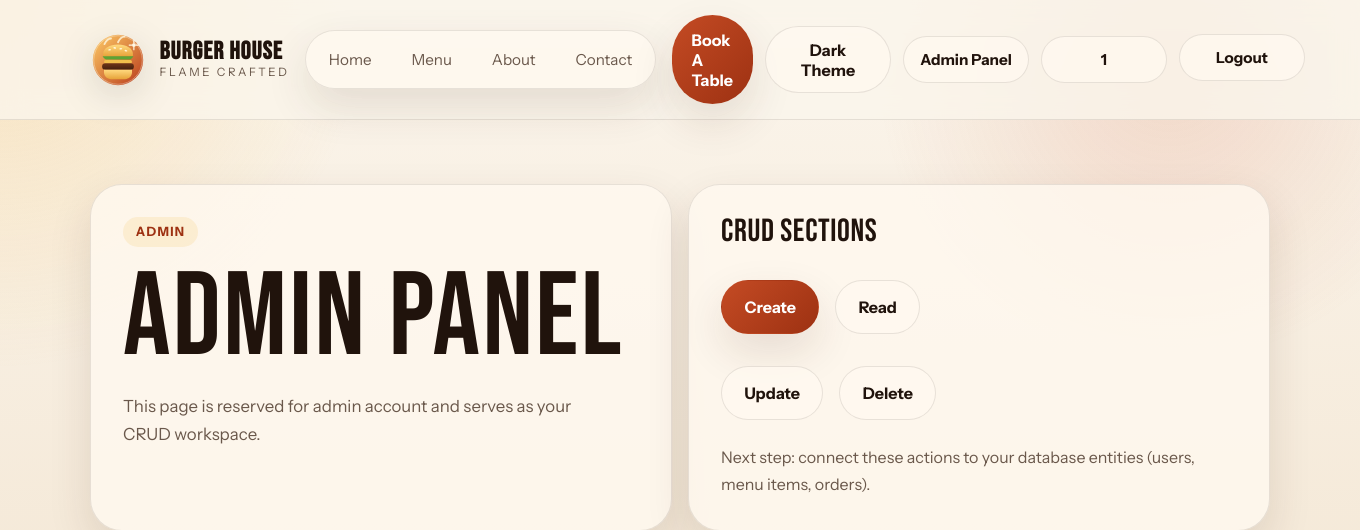
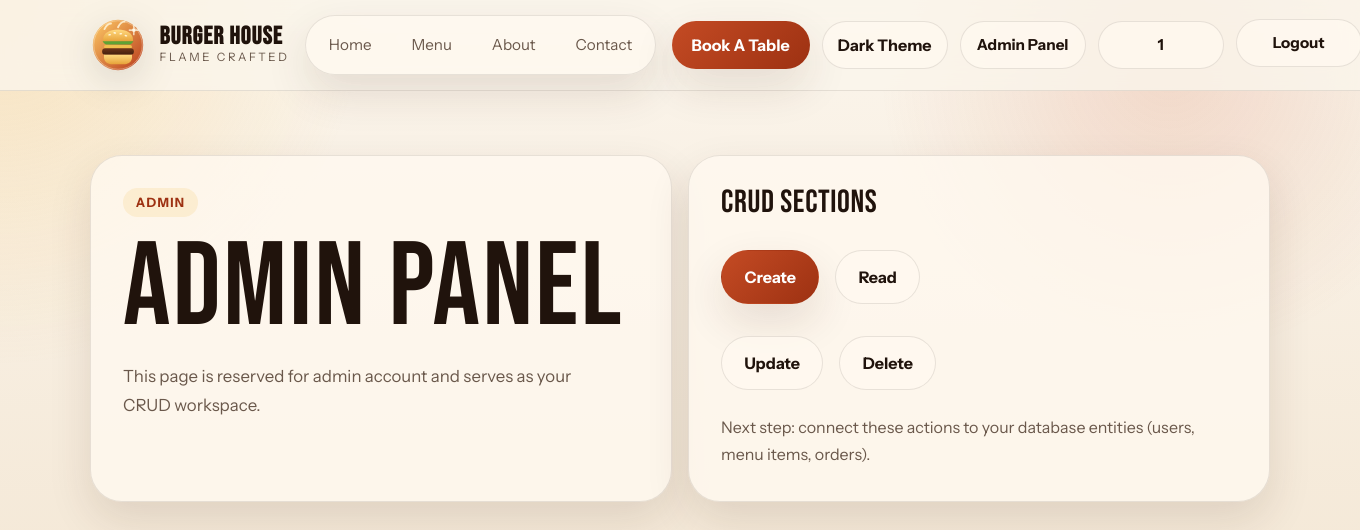
Before and after one commit to marekcvoliga2906-jpg/burger-house, a PHP site: page /admin.php in a window 1360 px wide. Shown: the top 530 px of the page. Run offline with PHP 8.4, Linux system fonts and the light colour scheme; the visitor is signed in with stand-in values (Sample User, id 1).

Commit message:
Oprava CSS

```diff
--- a/assets/css/style.css
+++ b/assets/css/style.css
@@ -206,11 +206,14 @@ textarea {
     align-items: center;
     justify-content: center;
     min-width: 126px;
-    padding: 0.8rem 1rem;
+    height: 48px;
+    padding: 0 1rem;
     border: 1px solid var(--line);
     border-radius: 999px;
     font-size: 0.95rem;
     font-weight: 700;
+    line-height: 1;
+    white-space: nowrap;
     color: var(--ink);
     background: var(--surface);
     transition: transform 0.2s ease, background 0.2s ease, border-color 0.2s ease, color 0.2s ease;
@@ -235,10 +238,13 @@ textarea {
 
 .theme-toggle {
     min-width: 126px;
-    padding: 0.8rem 1rem;
+    height: 48px;
+    padding: 0 1rem;
     border: 1px solid var(--line);
     background: var(--surface);
     color: var(--ink);
+    line-height: 1;
+    white-space: nowrap;
     cursor: pointer;
 }
 
@@ -256,7 +262,10 @@ textarea {
 }
 
 .nav-cta {
-    padding: 0.9rem 1.25rem;
+    height: 48px;
+    padding: 0 1.25rem;
+    line-height: 1;
+    white-space: nowrap;
 }
 
 .btn {
```
